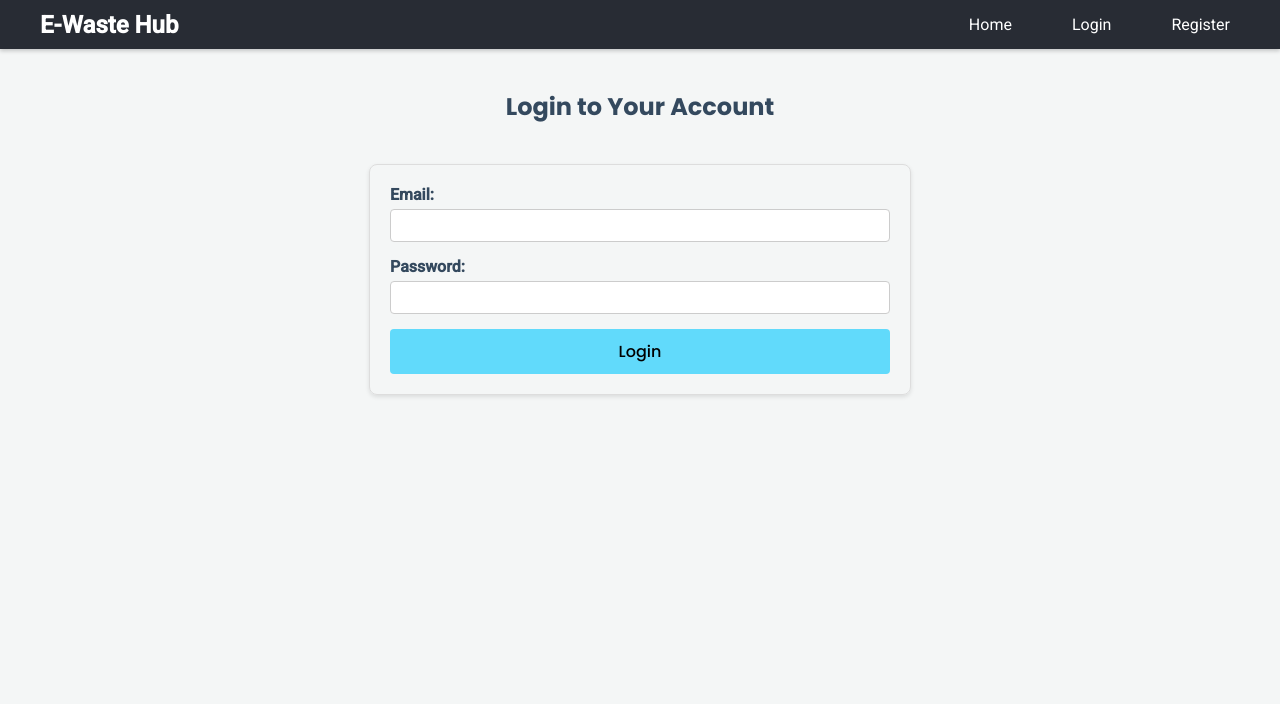
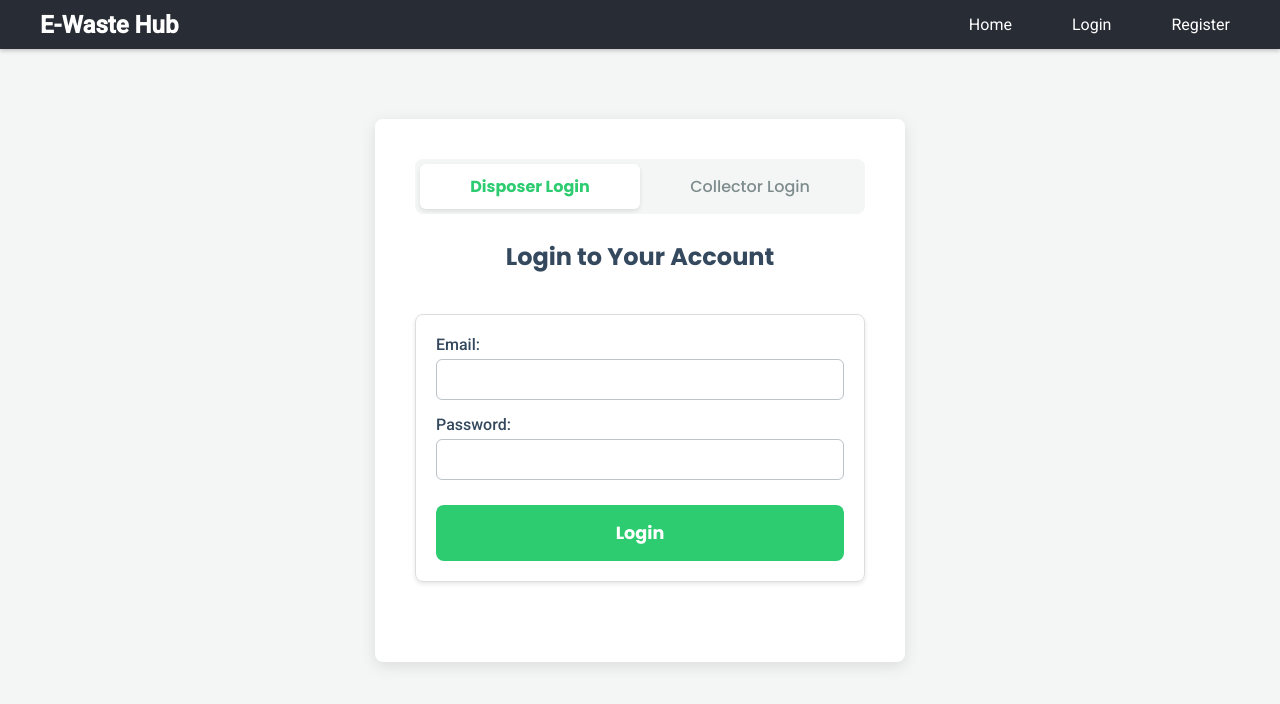
Before and after one commit to vitthalhumbe/e-waste-marketplace, a React (Create React App) app: page /login in a window 1280 px wide. Shown: the top 704 px of the page. Built offline with nearby package versions, Linux system fonts and the light colour scheme.

Commit message:
changed login page

```diff
--- /dev/null
+++ b/src/pages/LoginPage.css
@@ -0,0 +1,84 @@
+/* src/pages/LoginPage.css */
+.login-container {
+  display: flex;
+  justify-content: center;
+  align-items: center;
+  padding: 50px 20px;
+}
+
+.login-box {
+  width: 100%;
+  max-width: 450px;
+  background-color: var(--white);
+  padding: 40px;
+  border-radius: 8px;
+  box-shadow: 0 4px 15px rgba(0,0,0,0.1);
+  text-align: center;
+}
+
+.toggle-buttons {
+  display: flex;
+  background-color: var(--background-color);
+  border-radius: 8px;
+  padding: 5px;
+  margin-bottom: 25px;
+}
+
+.toggle-buttons button {
+  flex: 1;
+  padding: 10px;
+  border: none;
+  background-color: transparent;
+  color: #7f8c8d;
+  font-size: 1rem;
+  border-radius: 6px;
+  transition: all 0.3s ease;
+}
+
+.toggle-buttons button.active {
+  background-color: var(--white);
+  color: var(--primary-green);
+  font-weight: 700;
+  box-shadow: 0 2px 4px rgba(0,0,0,0.1);
+}
+
+.login-box h2 {
+  margin-bottom: 25px;
+  color: var(--dark-text);
+}
+
+.login-box form div {
+  margin-bottom: 15px;
+  text-align: left;
+}
+
+.login-box form label {
+  display: block;
+  margin-bottom: 5px;
+  font-weight: 500;
+}
+
+.login-box form input {
+  width: 100%;
+  padding: 12px;
+  border: 1px solid var(--subtle-grey);
+  border-radius: 6px;
+  box-sizing: border-box;
+}
+
+.login-button {
+  width: 100%;
+  padding: 15px;
+  margin-top: 10px;
+  font-size: 1.1rem;
+  font-weight: bold;
+  color: var(--white);
+  background-color: var(--primary-green);
+  border: none;
+  border-radius: 8px;
+  transition: background-color 0.2s;
+}
+
+.login-button:hover {
+  background-color: #27ae60;
+}
--- a/src/pages/LoginPage.js
+++ b/src/pages/LoginPage.js
@@ -2,11 +2,14 @@ import React, { useState } from 'react';
 import { useNavigate } from 'react-router-dom';
 import { loginUser } from '../services/api';
 import toast from 'react-hot-toast';
+import './LoginPage.css'; // We'll create this new CSS file
 
 const LoginPage = () => {
+  const [loginType, setLoginType] = useState('Disposer'); // To toggle between user types
   const [formData, setFormData] = useState({
     email: '',
     password: '',
+    username: '', // This will be the Collector ID
   });
   const navigate = useNavigate();
 
@@ -14,35 +17,73 @@ const LoginPage = () => {
     setFormData({ ...formData, [e.target.name]: e.target.value });
   };
 
-
-
   const handleSubmit = async (e) => {
     e.preventDefault();
+    const credentials = loginType === 'Disposer'
+      ? { email: formData.email, password: formData.password }
+      : { username: formData.username, password: formData.password };
+
     try {
-      const response = await loginUser(formData);
+      const response = await loginUser(credentials);
       localStorage.setItem('token', response.data.token);
-      toast.success('Login successful!'); // <-- Replace alert
+      toast.success('Login successful!');
       navigate('/');
+      window.location.reload();
     } catch (error) {
-      console.error('Login failed:', error);
-      toast.error('Login failed. Please check your credentials.'); // <-- Replace alert
+      toast.error('Login failed. Please check your credentials.');
     }
   };
 
   return (
-    <div>
+    <div className="login-container">
+      <div className="login-box">
+        {/* --- The Toggle Buttons --- */}
+        <div className="toggle-buttons">
+          <button
+            className={loginType === 'Disposer' ? 'active' : ''}
+            onClick={() => setLoginType('Disposer')}
+          >
+            Disposer Login
+          </button>
+          <button
+            className={loginType === 'Collector' ? 'active' : ''}
+            onClick={() => setLoginType('Collector')}
+          >
+            Collector Login
+          </button>
+        </div>
+
         <h2>Login to Your Account</h2>
+
+        {/* --- The Form --- */}
         <form onSubmit={handleSubmit}>
+          {loginType === 'Disposer' ? (
+            // Disposer Fields
+            <>
               <div>
                 <label>Email:</label>
                 <input type="email" name="email" onChange={handleChange} required />
               </div>
+            </>
+          ) : (
+            // Collector Fields
+            <>
+              <div>
+                <label>Collector ID (Username):</label>
+                <input type="text" name="username" onChange={handleChange} required />
+              </div>
+            </>
+          )}
+
+          {/* Common Field */}
           <div>
             <label>Password:</label>
             <input type="password" name="password" onChange={handleChange} required />
           </div>
-        <button type="submit">Login</button>
+
+          <button type="submit" className="login-button">Login</button>
         </form>
+      </div>
     </div>
   );
 };
```
Lines whose indentation alone changed are shown as unchanged.
